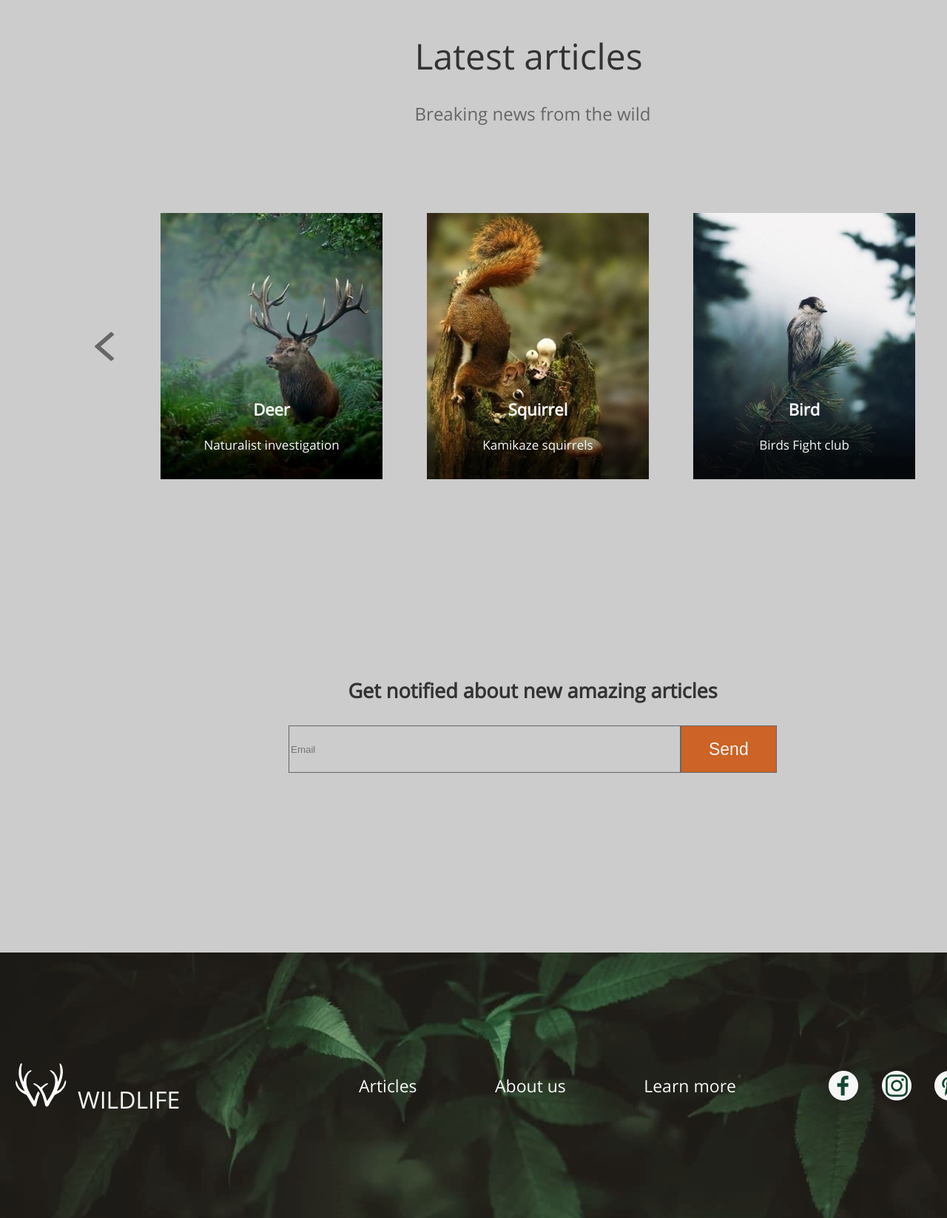
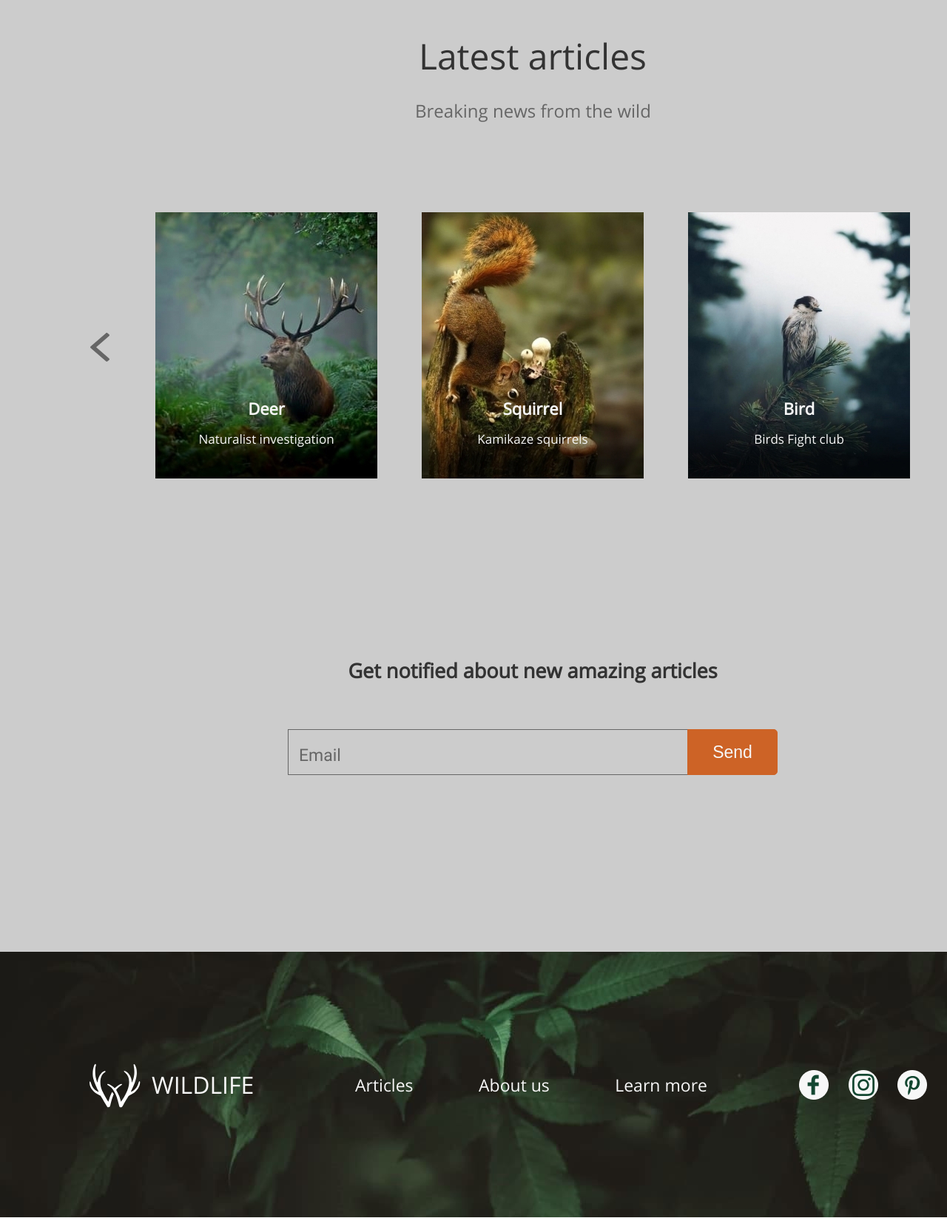
Before and after one commit to SergeyZenkovich/wildlife-demo, a plain HTML site: page index.html in a window 1280 px wide. Shown: the part 860-2507 px from the top of the page at 74% size. Drawn offline with Linux system fonts and the light colour scheme.

Commit message:
fix: change position and add some interactive

```diff
--- a/css/styles.css
+++ b/css/styles.css
@@ -18,6 +18,15 @@ body{
   width: 1px;
   height: 1px;
   margin: -1px;
+}
+
+button:hover,
+a:hover,
+input[type='submit'] {
+  cursor: pointer;
+}
+a:hover{
+  color: #cd6326;
 }
 
 .headSection{
@@ -87,10 +96,20 @@ header{
   top: -1px;
   width: 120px;
   height: 50px;
-  border: 2px solid #CD6326;
+  border: 2px solid #cd6326;
   box-sizing: border-box;
   border-radius: 5px;
   font-family: 'Roboto';
+}
+.navigationBlock__link_button:hover{
+  background-color: #cd6326;
+  border-color: #cd6326;
+  color: #f7f7f7;
+}
+.navigationBlock__link_button:active{
+  background-color: #8f5613;
+  border-color: #8f5613;
+  color: #f7f7f7;
 }
 
 .survivalBlock{
@@ -108,6 +127,8 @@ header{
   font-weight: 400;
 }
 .survivalBlock__text{
+  position: relative;
+  top: -8px;
   width: 274px;
   height: 108px;
   font-size: 18px;
@@ -115,6 +136,9 @@ header{
   color: #f7f7f7;
 }
 .survivalBlock__button{
+  position: relative;
+  top: 36px;
+  left: 34px;
   width: 76px;
   height: 27px;
   font-size: 23px;
@@ -127,7 +151,7 @@ header{
 main{
   position: absolute;
   left: 0px;
-  top: 780px;
+  top: 779px;
   width: 1440px;
   height: 1368px;
   background-color: #ccc;
@@ -145,7 +169,8 @@ main{
 }
 .latestArticlesBlock__headingsBlock{
   position: absolute;
-  top: 120px;
+  top: 121px;
+  left: 446px;
 }
 .latestArticlesBlock__heading{
   left: 558px;
@@ -156,6 +181,9 @@ main{
   color: #333;
 }
 .latestArticlesBlock__subheader{
+  position: relative;
+  top: -4px;
+  left: -5px;
   font-size: 24px;
   font-weight: 400;
   line-height: 36px;
@@ -165,6 +193,7 @@ main{
 .slider{
   position: absolute;
   top: 368px;
+  left: -7px;
   display: flex;
   justify-content: space-between;
   width: 100%;
@@ -173,7 +202,7 @@ main{
 .slider__nextButton,
 .slider__prevButton{
   position: relative;
-  bottom: -145px;
+  top: 147px;
   width: 32px;
   height: 70px;
   background-color: transparent;
@@ -183,11 +212,11 @@ main{
 }
 .slider__prevButton{
   background-image: url('../assets/images/Prev.svg');
-  left: 5px;
+  left: 6px;
 
 }
 .slider__nextButton{
-  right: 5px;
+  right: -8px;
   background-image: url('../assets/images/Next.svg');
 }
 .slider__slide{
@@ -226,13 +255,15 @@ main{
   line-height: 36px;
 }
 .slider__slideParagraph{
+  position: relative;
+  top: -7px;
   font-size: 17px;
   line-height: 27px;
 }
 
 .getNotifiedSection{
   position: absolute;
-  top: 967px;
+  top: 941px;
   width: 1200px;
   margin: 0;
 }
@@ -243,30 +274,55 @@ main{
   color: #333;
 }
 .getNotifiedSection__form{
+  position: relative;
+  top: 32px;
   display: flex;
   width: 660px;
   margin: 0 auto;
 }
 .getNotifiedSection__input{
+  position: relative;
+  left: -1px;
   width: 540px;
-  height: 60px;
+  height: 58px;
   border: 1px solid #666;
   background-color: transparent;
+  font-size: 23px;
+  color: #666;
+}
+.getNotifiedSection__input::placeholder{
+  position: relative;
+  left: 12px;
+  top: 4px;
+  font-family: 'Roboto';
+  font-size: 23px;
+  color: #666;
 }
 .getNotifiedSection__button{
-  width: 120px;
-  height: 60px;
+  position: absolute;
+  left: 539px;
+  width: 108px;
+  height: 58px;
   box-sizing: content-box;
+  font-size: 23px;
   color: #f7f7f7;
-  font-size: 23px;
   background-color: #cd6326;
-  border: 1px solid #666;
+  border: 1px solid #cd6326;
+  border-radius: 0px 5px 5px 0px;
+}
+.getNotifiedSection__button:hover{
+  background-color: #e39128;
+  border-color: #e39128;
+}
+.getNotifiedSection__button:active{
+  background-color: #8f5613;
+  border-color: #8f5613;
 }
 
 footer{
   position: absolute;
   left: 0px;
-  top: 2148px;
+  top: 2147px;
   display: flex;
   justify-content: space-around;
   align-items: center;
@@ -277,12 +333,14 @@ footer{
 }
 .footerNavigation{
   position: absolute;
-  width: 550px;
+  left: 480px;
+  width: 476px;
 }
 .footerNavigation__list{
   display: flex;
   justify-content: space-between;
   align-items: center;
+  padding: 0;
   list-style: none;
 }
 .footerNavigation__link{
@@ -296,15 +354,21 @@ footer{
 }
 .socials{
   position: absolute;
-  left: 1080px;
+  left: 1040px;
   top: 160px;
   display: flex;
   justify-content: space-between;
-  width: 255px;
+  width: 240px;
   margin: 0;
   list-style: none;
 }
 footer .logoBlock{
   position: absolute;
-  left: 20px;
+  left: 120px;
+  top: 128px;
 }
+footer .logoBlock__text{
+  position: relative;
+  left: 15px;
+  top: -2px;
+}
--- a/index.html
+++ b/index.html
@@ -25,7 +25,7 @@
             <a class="navigationBlock__link navigationBlock__link_text" href="#">Contacts</a>
           </li>
           <li class="navigationBlock__element">
-            <a class="navigationBlock__link" href="#"><img class="" src="./assets/images/search.png" alt="search"></a>
+            <a class="navigationBlock__link" href="#"><img class="navigationBlock__searchImage" src="./assets/images/search.png" alt="search"></a>
           </li>
           <li class="navigationBlock__element">
             <a class="navigationBlock__link navigationBlock__link_text navigationBlock__link_button" href="#">Sign in</a>
```
